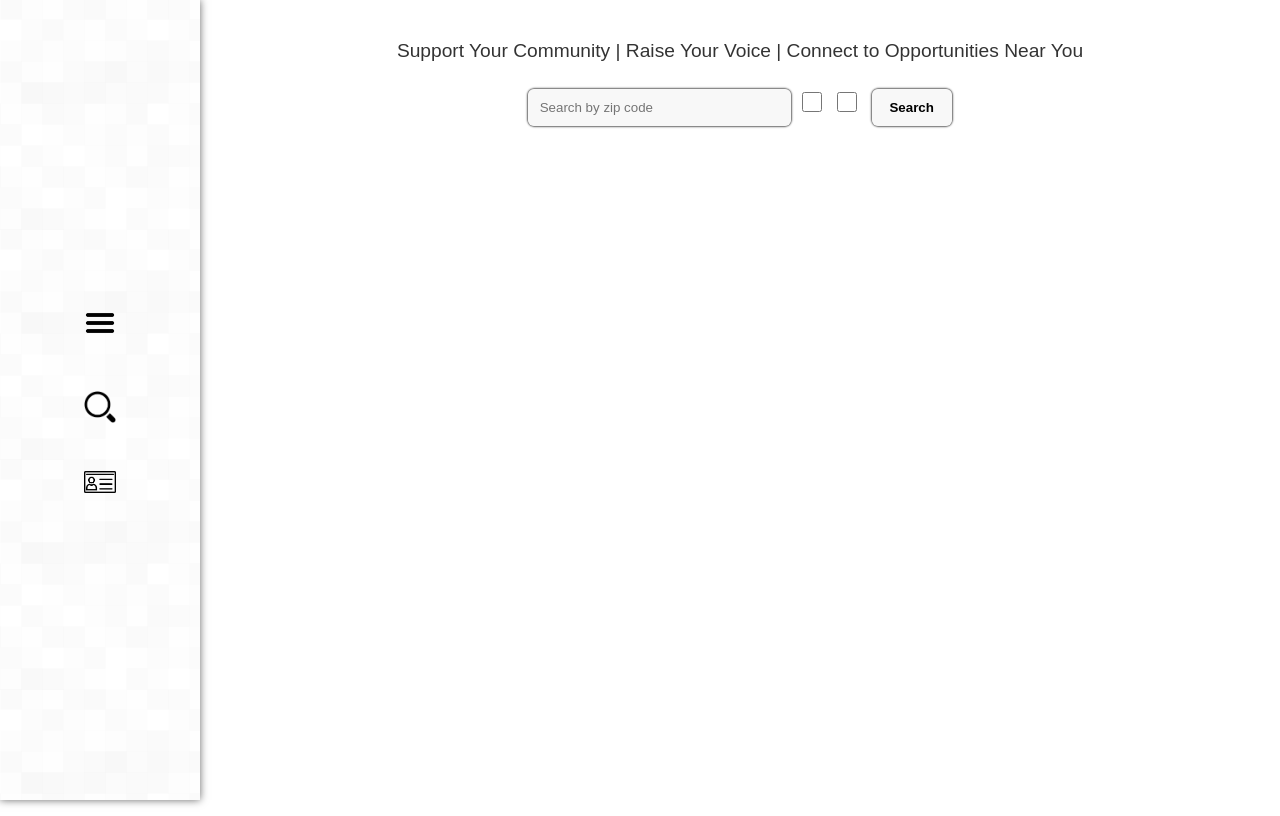
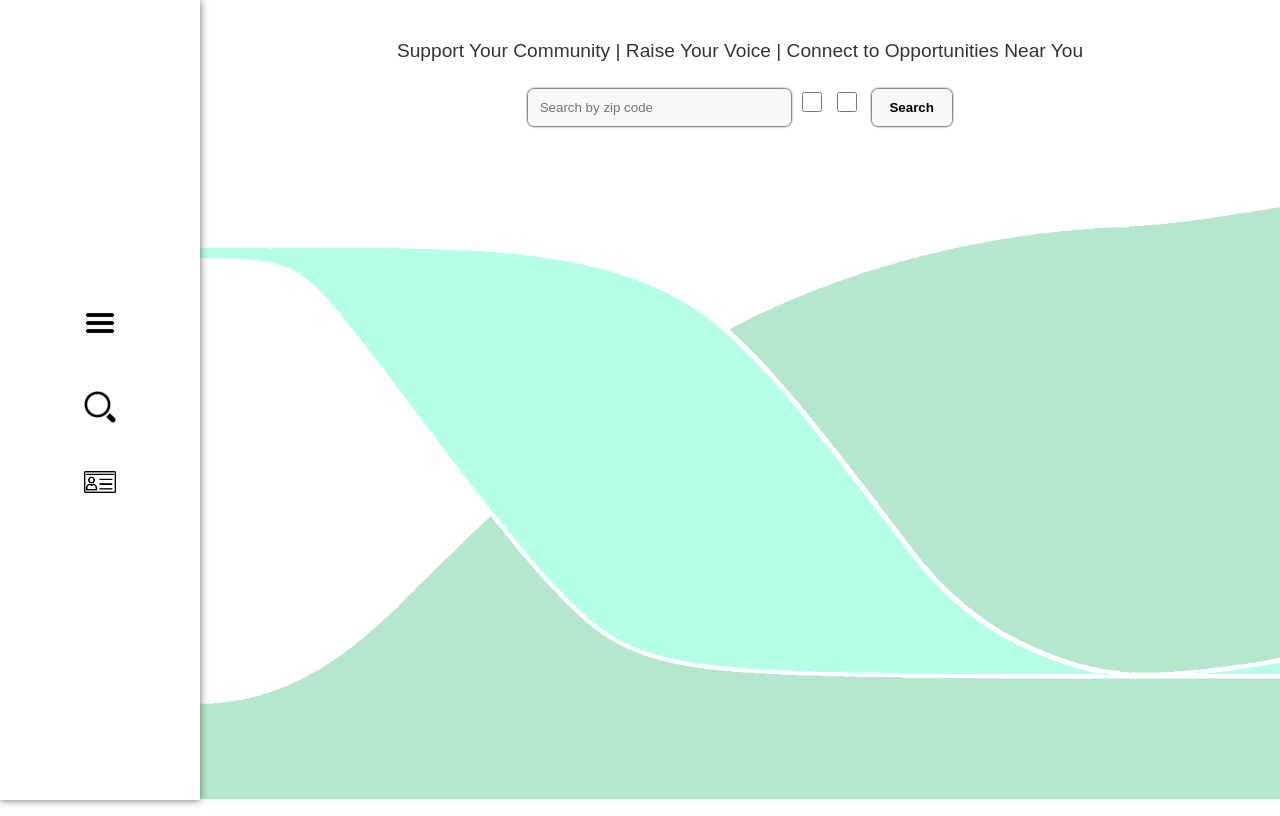
Before and after one commit to cristinamurillo/community-frontend, a React (Create React App) app: page / in a window 1280 px wide. Built offline with nearby package versions, Linux system fonts and the light colour scheme; a web font is replaced by a local one.

Commit message:
created and added background image

```diff
--- a/src/index.css
+++ b/src/index.css
@@ -10,7 +10,8 @@ body {
     sans-serif;
   -webkit-font-smoothing: antialiased;
   -moz-osx-font-smoothing: grayscale;
-  /* background-image: url("square_bg.png"); */
+  background-image: url("background-img.png");
+  background-size: cover;
 }
 
 html {
@@ -25,7 +26,8 @@ code {
 .nav {
   width: 25vh;
   height: 100vh;
-  background-image: url("square_bg.png");
+  background: white;
+  /* background-image: url("square_bg.png"); */
   position: fixed;
   top: 0;
   left: 0;
@@ -40,6 +42,9 @@ code {
 
 .page-content {
   margin-left: 25vh;
+  height: 100vh;
+  /* background-image: url("background-img.png");
+  background-size: cover; */
 }
 
 #landing-header {
```
Also changed, not shown: src/background-img.png (added).
